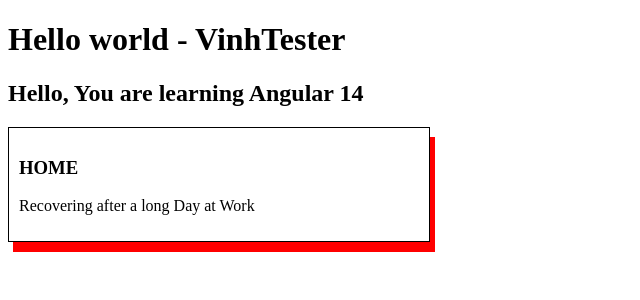
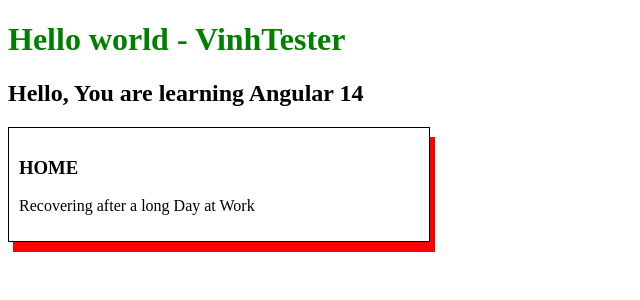
Before and after one commit to duongthanhvinhh/Angular14, an Angular app: page / in a window 1280 px wide. Shown: the top 300 px of the page, without its empty margins (0-640 px from the left). Built offline with nearby package versions, Linux system fonts and the light colour scheme.

Commit message:
commit new

```diff
--- a/src/app/app.component.scss
+++ b/src/app/app.component.scss
@@ -0,0 +1,3 @@
+h1 {
+    color: green;
+}
```
